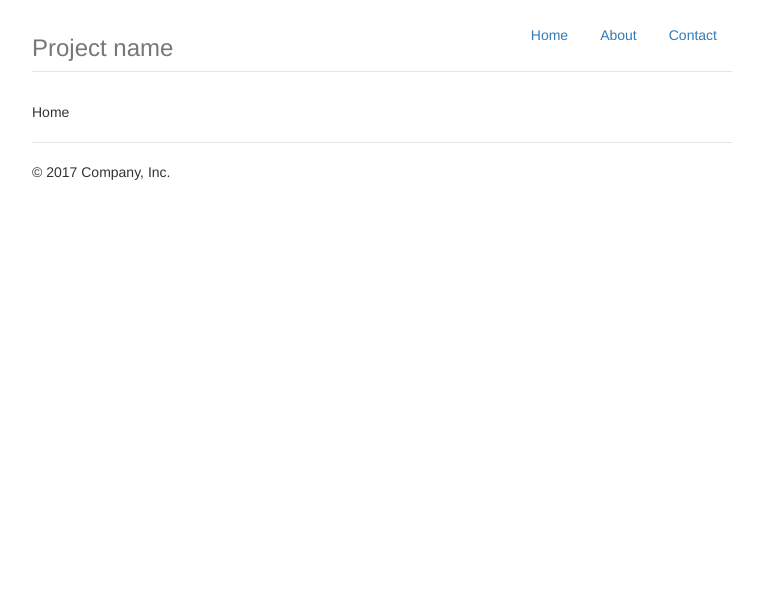
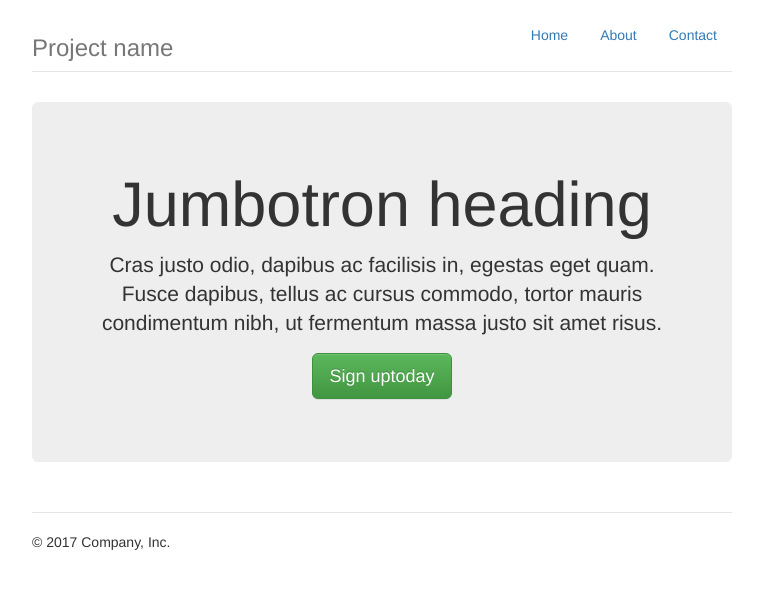
Before and after one commit to olga-dev/bootstrap-3, a Symfony app: template templates/narrow-jumbotron/body/container/home/index.html.twig in a window 1280 px wide. Shown: the top 589 px of the page, without its empty margins (258-1021 px from the left). Run offline with Twig, Linux system fonts and the light colour scheme; the template is opened without the code that fills it, so the values that code supplies are empty; some libraries are stand-ins or nearby versions.

Commit message:
Home content implementation

```diff
--- a/templates/narrow-jumbotron/base.html.twig
+++ b/templates/narrow-jumbotron/base.html.twig
@@ -15,6 +15,9 @@
             padding-top: 19px;
             margin-top: 20px;
         }
+        .jumbotron {
+            text-align: center;
+        }
     </style>
 {% endblock %}
 
--- a/templates/narrow-jumbotron/body/container/home/index.html.twig
+++ b/templates/narrow-jumbotron/body/container/home/index.html.twig
@@ -1,5 +1,21 @@
 {% extends 'narrow-jumbotron/base.html.twig' %}
 
 {% block container %}
-Home
+    <div class="jumbotron">
+        <h1>Jumbotron heading</h1>
+        <p class="lead">Cras justo odio, dapibus ac facilisis in, egestas eget quam.
+            Fusce dapibus, tellus ac cursus
+            commodo, tortor mauris condimentum nibh, ut fermentum massa justo sit amet risus.</p>
+        <p>
+            <a class="btn btn-lg btn-success" href="{{ path('narrow_jumbotron_signup') }}">Sign uptoday</a>
+        </p>
+    </div>
+    <div class="row marketing">
+        {% for item in content %}
+            <div class="col-lg-6">
+                <h4>{{ item.head }}</h4>
+                <p>{{ item.text }}</p>
+            </div>
+        {% endfor %}
+    </div>
 {% endblock %}
```
